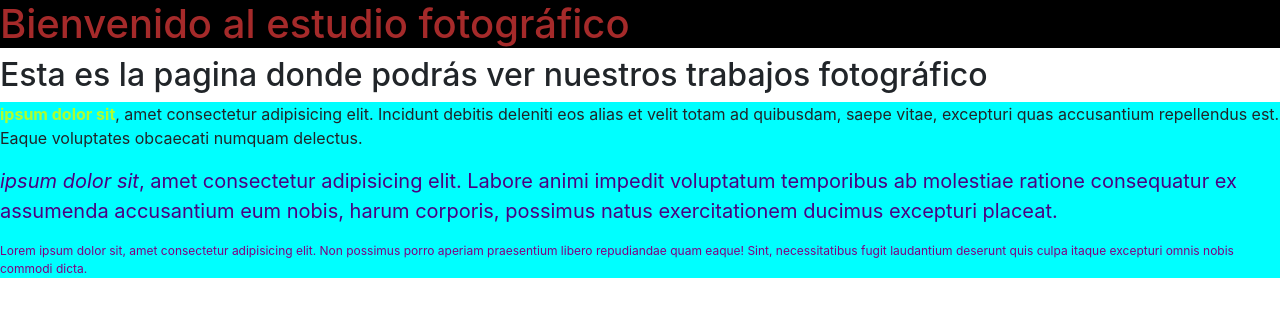
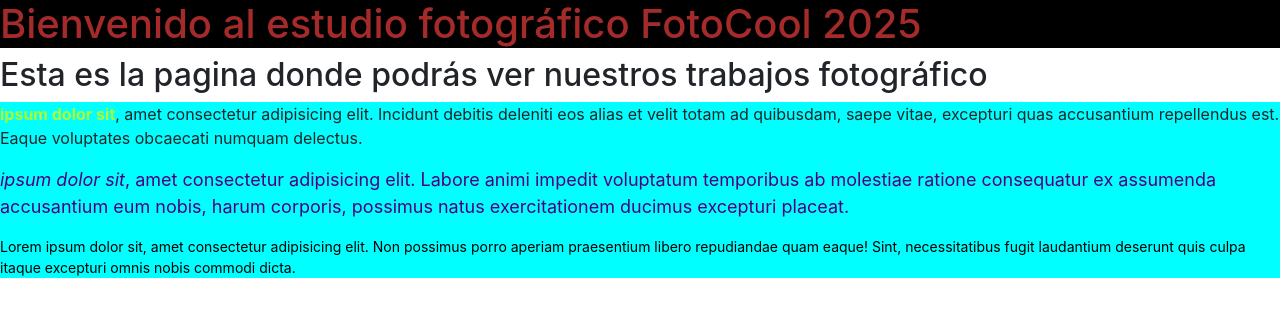
Before and after one commit to dev-soporte/pagina-web, a plain HTML site: page index.html in a window 1280 px wide. Drawn offline with nearby package versions, Linux system fonts and the light colour scheme.

Commit message:
Update index.html

```diff
--- a/index.html
+++ b/index.html
@@ -6,15 +6,15 @@
         <meta http-equiv="X-UA-Compatible" content="ie=edge">
         <link rel="stylesheet" href="https://stackpath.bootstrapcdn.com/bootstrap/4.3.1/css/bootstrap.min.css">
         <link rel="stylesheet"  href="estilos.css">
-        <title>Estudio Fotográfico FotoCool 2020</title>
+        <title>Estudio Fotográfico FotoCool 2025</title>
     </head>
     <body>
-        <h1>Bienvenido al estudio fotográfico</h1>
+        <h1>Bienvenido al estudio fotográfico FotoCool 2025</h1>
         <h2>Esta es la pagina donde podrás ver nuestros trabajos fotográfico</h2>
         <div style="background-color:aqua;">
             <p><strong style="color:greenyellow">ipsum dolor sit</strong>, amet consectetur adipisicing elit. Incidunt debitis deleniti eos alias et velit totam ad quibusdam, saepe vitae, excepturi quas accusantium repellendus est. Eaque voluptates obcaecati numquam delectus.</p>
-            <P  style="font-size:20px;color:indigo"><i>ipsum dolor sit</i>, amet consectetur adipisicing elit. Labore animi impedit voluptatum temporibus ab molestiae ratione consequatur ex assumenda accusantium eum nobis, harum corporis, possimus natus exercitationem ducimus excepturi placeat.</P>
-            <p style="font-size:12px;color:purple">Lorem ipsum dolor sit, amet consectetur adipisicing elit. Non possimus porro aperiam praesentium libero repudiandae quam eaque! Sint, necessitatibus fugit laudantium deserunt quis culpa itaque excepturi omnis nobis commodi dicta.</p>
+            <P  style="font-size:18px;color:indigo"><i>ipsum dolor sit</i>, amet consectetur adipisicing elit. Labore animi impedit voluptatum temporibus ab molestiae ratione consequatur ex assumenda accusantium eum nobis, harum corporis, possimus natus exercitationem ducimus excepturi placeat.</P>
+            <p style="font-size:14px;color:black">Lorem ipsum dolor sit, amet consectetur adipisicing elit. Non possimus porro aperiam praesentium libero repudiandae quam eaque! Sint, necessitatibus fugit laudantium deserunt quis culpa itaque excepturi omnis nobis commodi dicta.</p>
         </div>
     </body>
 </html>
```
